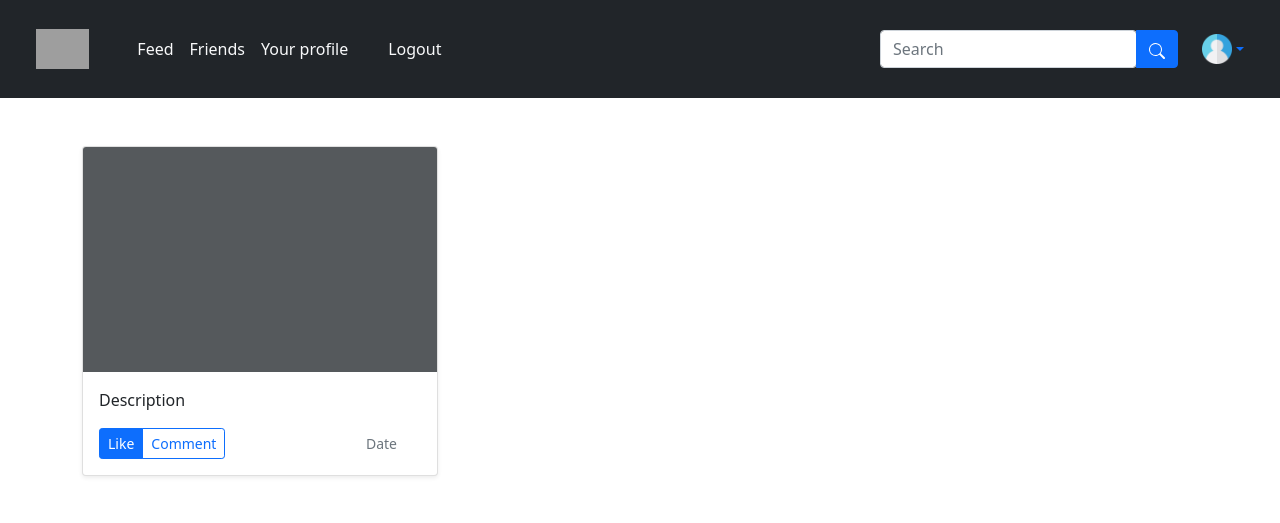
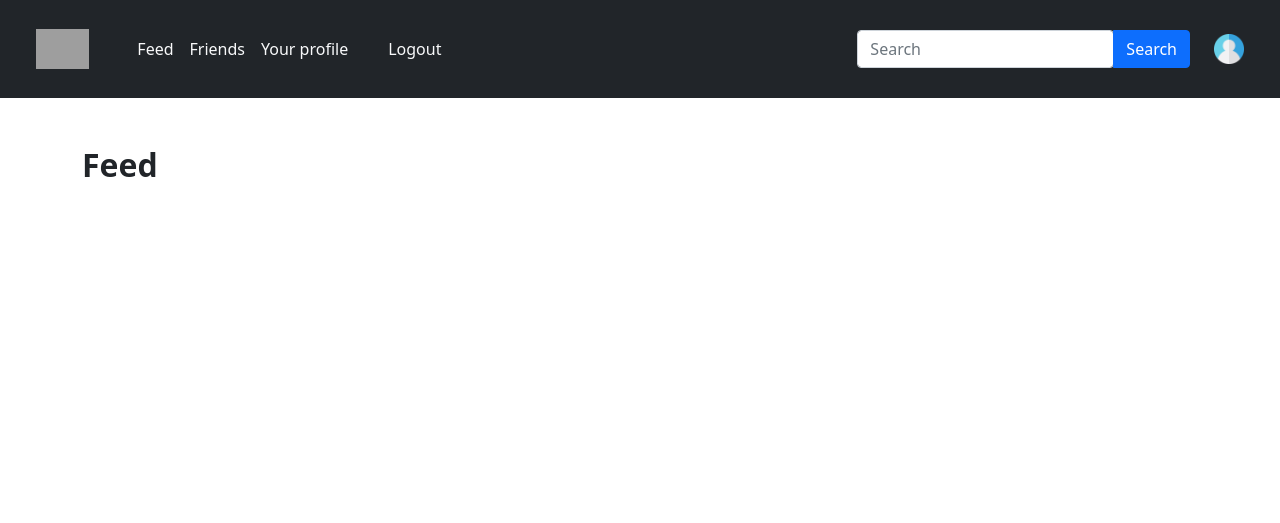
Before and after one commit to Danielar0w0/TPW_FirstProject, a Django app: page /feed/ in a window 1280 px wide. Shown: the top 523 px of the page. Run offline with Django 3.2, Linux system fonts and the light colour scheme; a user stored in the database is signed in; tables that the repository leaves empty hold one stand-in row (values such as "Sample post"); some libraries are stand-ins or nearby versions; grey boxes are pictures that could not be loaded.

Commit message:
Finished application feed & changed fields for Friendship.

```diff
--- a/FirstProject/app/models.py
+++ b/FirstProject/app/models.py
@@ -13,8 +13,9 @@
 
 
 class Friendship(models.Model):
-    first_user = models.CharField(max_length=80)
-    second_user = models.CharField(max_length=80)
+    id = models.AutoField(primary_key=True)
+    first_user = models.ForeignKey(User, on_delete=models.CASCADE, related_name='first_user')
+    second_user = models.ForeignKey(User, on_delete=models.CASCADE, related_name='second_user')
 
 
 class Post(models.Model):
--- a/FirstProject/app/templates/feed.html
+++ b/FirstProject/app/templates/feed.html
@@ -1,52 +1,46 @@
 {% extends "layout.html" %}
+{% load static %}
 
 {% block content %}
 
-<div class="py-5">
-    <div class="container">
-        <div class="row row-cols-1 row-cols-sm-2 row-cols-md-3">
+<div class="container my-3">
 
-            {% for post in posts %}
-                <div class="col">
-                    <div class="card shadow-sm">
-                        <svg class="bd-placeholder-img card-img-top" width="100%" height="225" role="img">
-                            <rect width="100%" height="100%" fill="#55595c"></rect>
-                        </svg>
-                        <div class="card-body">
-                            <p class="card-text">Description</p>
-                            <div class="d-flex justify-content-between align-items-center">
-                                <div class="btn-group">
-                                    <button type="button" class="btn btn-sm btn-primary">Like</button>
-                                    <button type="button" class="btn btn-sm btn-outline-primary">Comment</button>
-                                </div>
-                                <small class="text-muted px-4">Date</small>
-                            </div>
+    <h2 class="my-5 fw-bolder">Feed</h2>
+
+    {% for post in posts %}
+        <div class="col my-4">
+            <div class="card shadow-sm">
+                <div class="card-header">
+                    <div class="d-flex flex-row">
+                        <div class="p-1">
+                            {% if post.user.image %}
+                                <img src="/media/{{ post.user.image }}" class="rounded-circle" style="object-fit: scale-down; max-height: 50px; max-width: 50px;">
+                            {% else %}
+                                <img src="{% static "imgs/user2.png" %}" class="rounded-circle" style="object-fit: scale-down; max-height: 50px; max-width: 50px;">
+                            {% endif %}
+                        </div>
+                        <div class="p-2 my-auto">
+                            <p class="m-0 p-0"><strong>{{ post.user.username }}</strong> posted...</p>
                         </div>
                     </div>
                 </div>
-            {% endfor %}
-
-
-                <div class="col">
-                    <div class="card shadow-sm">
-                        <svg class="bd-placeholder-img card-img-top" width="100%" height="225" role="img">
-                            <rect width="100%" height="100%" fill="#55595c"></rect>
-                        </svg>
-                        <div class="card-body">
-                            <p class="card-text">Description</p>
-                            <div class="d-flex justify-content-between align-items-center">
-                                <div class="btn-group">
-                                    <button type="button" class="btn btn-sm btn-primary">Like</button>
-                                    <button type="button" class="btn btn-sm btn-outline-primary">Comment</button>
-                                </div>
-                                <small class="text-muted px-4">Date</small>
-                            </div>
+                <img src="/media/{{ post.file.name }}" class="card-img-top py-3" style="object-fit: scale-down; max-height: 250px" alt="Post Image">
+                <div class="card-body">
+                    <p class="card-text">{{ post.description }}</p>
+                    <div class="d-flex justify-content-between align-items-center">
+                        <div class="btn-group">
+                            <form action="/post_details/{{ post.post_id }}">
+                                {% csrf_token %}
+                                <button id="view-button" type="submit" class="btn btn-sm btn-primary">View</button>
+                            </form>
+                            <button type="button" class="btn btn-sm btn-outline-primary">Comment</button>
                         </div>
+                        <small class="text-muted px-4">{{ post.date }}</small>
                     </div>
                 </div>
-
+            </div>
         </div>
-    </div>
+    {% endfor %}
 </div>
 
 {% endblock %}
--- a/FirstProject/app/templates/layout.html
+++ b/FirstProject/app/templates/layout.html
@@ -39,17 +39,13 @@
            <!-- <span class="input-group-text text-white border-0" id="search-addon">
                <i class="fas fa-search"></i>
            </span> -->
-            <button type="button" class="btn btn-primary">
-                <svg xmlns="http://www.w3.org/2000/svg" width="16" height="16" fill="currentColor" class="bi bi-search" viewBox="0 0 16 16">
-                    <path d="M11.742 10.344a6.5 6.5 0 1 0-1.397 1.398h-.001c.03.04.062.078.098.115l3.85 3.85a1 1 0 0 0 1.415-1.414l-3.85-3.85a1.007 1.007 0 0 0-.115-.1zM12 6.5a5.5 5.5 0 1 1-11 0 5.5 5.5 0 0 1 11 0z"></path>
-                </svg>
-            </button>
+            <input type="submit" class="btn btn-primary" value="Search"/>
+
 
         </form>
 
         <div class="d-flex align-items-center">
-            <a class="dropdown-toggle d-flex align-items-center hidden-arrow" href="#" id="navbarDropdownMenuLink"
-            role="button" data-mdb-toggle="dropdown" aria-expanded="false">
+            <a class="d-flex align-items-center" href="/profile" id="navbarDropdownMenuLink" role="button" aria-expanded="false">
                 <img src="{% static 'imgs/user2.png' %}" height="30px"/>
             </a>
 
--- a/FirstProject/app/views.py
+++ b/FirstProject/app/views.py
@@ -1,7 +1,3 @@
-from datetime import timezone
-
-from django.db.models import Q
-
 from app.models import Post, User, Comment, Friendship
 from django.shortcuts import render, redirect
 from app.forms import PostForm, RegisterForm, DeletePostForm, CommentForm, ProfileImageForm, ProfilePasswordForm
@@ -22,7 +18,17 @@
 
 @login_required(login_url='/login/')
 def feed(request):
-    return render(request, 'feed.html')
+
+    all_posts = []
+
+    current_user = User.objects.get(user_email=request.user.email)
+    friends_join = Friendship.objects.select_related('first_user', 'second_user').filter(first_user=current_user)
+
+    for friend_row in friends_join:
+        friend_posts = Post.objects.filter(user=friend_row.second_user)
+        all_posts.extend(friend_posts)
+
+    return render(request, 'feed.html', {'posts': all_posts})
 
 
 @login_required(login_url='/login/')
@@ -103,13 +109,12 @@
 
     if not success:
 
-        form_image = ProfileImageForm();
-        form_password = ProfilePasswordForm();
+        form_image = ProfileImageForm()
+        form_password = ProfilePasswordForm()
 
         return render(request, 'edit_profile.html', {'formImage': form_image, 'formPassword': form_password})
 
     return render(request, 'profile.html', {"user": user})
-
 
 
 @login_required(login_url='/login/')
@@ -180,49 +185,77 @@
 
     return redirect('/profile')
 
+
 def logout(request):
     # request.user.email = ""
     return redirect('/login')
 
+
 def search(request):
+
     if 'query' in request.POST:
+
         search_term = request.POST['query']
+
         if search_term:
+
             users = User.objects.filter(username__icontains=search_term).exclude(user_email=request.user.email)
             friends = [f.second_user for f in Friendship.objects.filter(first_user=request.user.email)]
+
             return render(request, 'search_results.html', {'users': users, 'friends': friends, 'search_term': search_term})
 
     if 'add_friend' in request.POST:
+
         friend = request.POST['add_friend']
+
         if friend:
-            friends = Friendship.objects.filter(first_user=request.user.email)
+
+            current_user = User.objects.get(user_email=request.user.email)
+            friend_user = User.objects.get(user_email=friend)
+
+            friends = Friendship.objects.filter(first_user=current_user)
+
             if friend not in friends:
-                friendship = Friendship(first_user=request.user.email, second_user=friend)
+                friendship = Friendship(first_user=current_user, second_user=friend_user)
                 friendship.save()
                 return redirect('/friends/')
 
     if 'remove_friend' in request.POST:
+
         friend = request.POST['remove_friend']
+
         if friend:
-            friends = Friendship.objects.filter(first_user=request.user.email, second_user=friend)
+
+            current_user = User.objects.get(user_email=request.user.email)
+            friend_user = User.objects.get(user_email=friend)
+
+            friends = Friendship.objects.filter(first_user=current_user, second_user=friend_user)
+
             for f in friends:
                 f.delete()
             return redirect('/friends/')
 
     if 'query_friend' in request.POST:
+
         search_term = request.POST['query_friend']
+
         if search_term:
             # search by username
             users = User.objects.filter(username__icontains=search_term).exclude(user_email=request.user.email)
+            current_user = User.objects.get(user_email=request.user.email)
+
             friends = []
+
             for user in users:
-                friend = Friendship.objects.filter(first_user=request.user.email, second_user=user.user_email)
+                friend = Friendship.objects.filter(first_user=current_user, second_user=user)
                 if friend:
                     friends.append(user)
             return render(request, 'friends.html', {'users': friends})
+
         return redirect('/friends/')
 
     return render(request, 'search_results.html', {'users': []})
+
 
 def comment(request):
 
```
